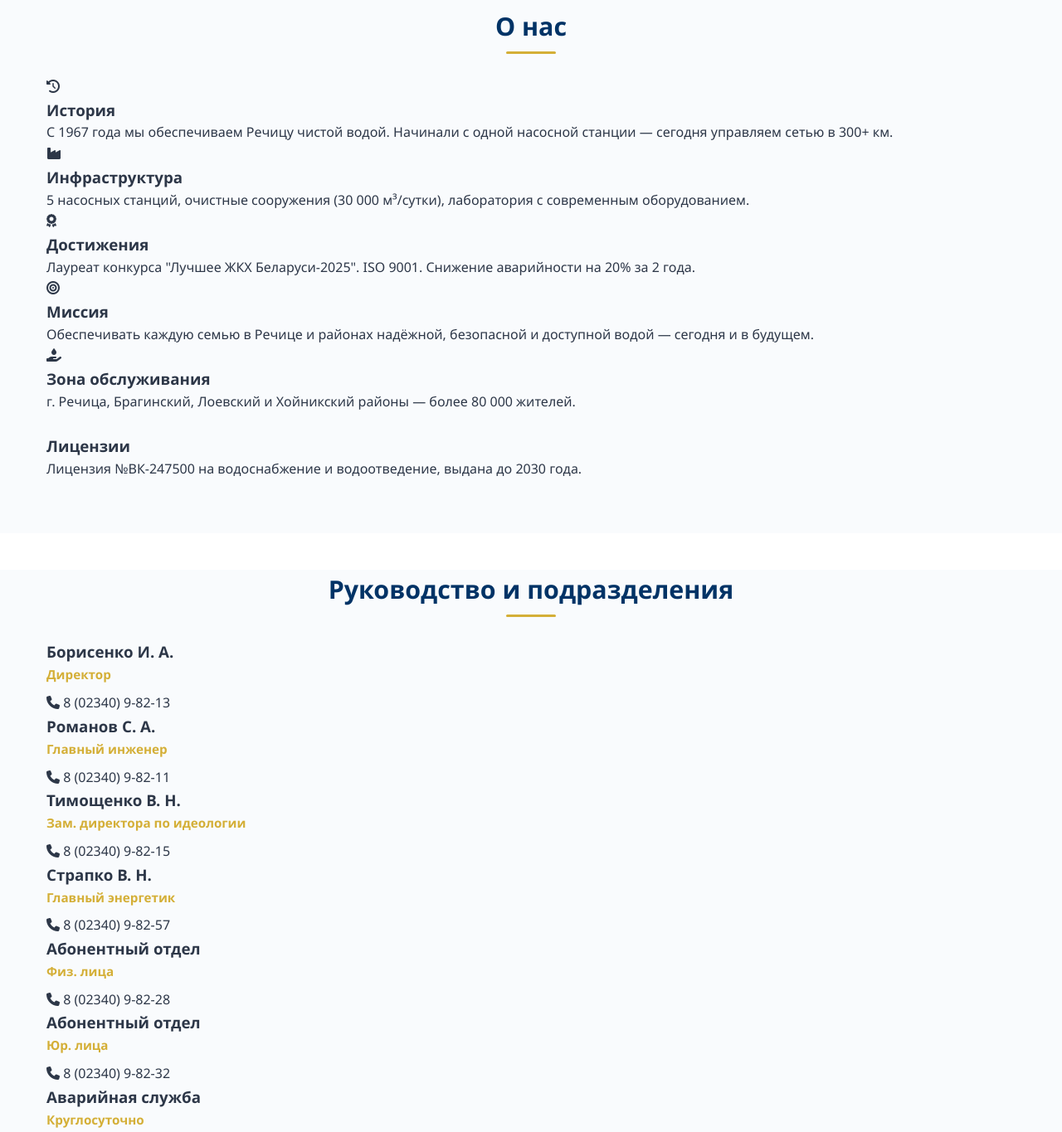
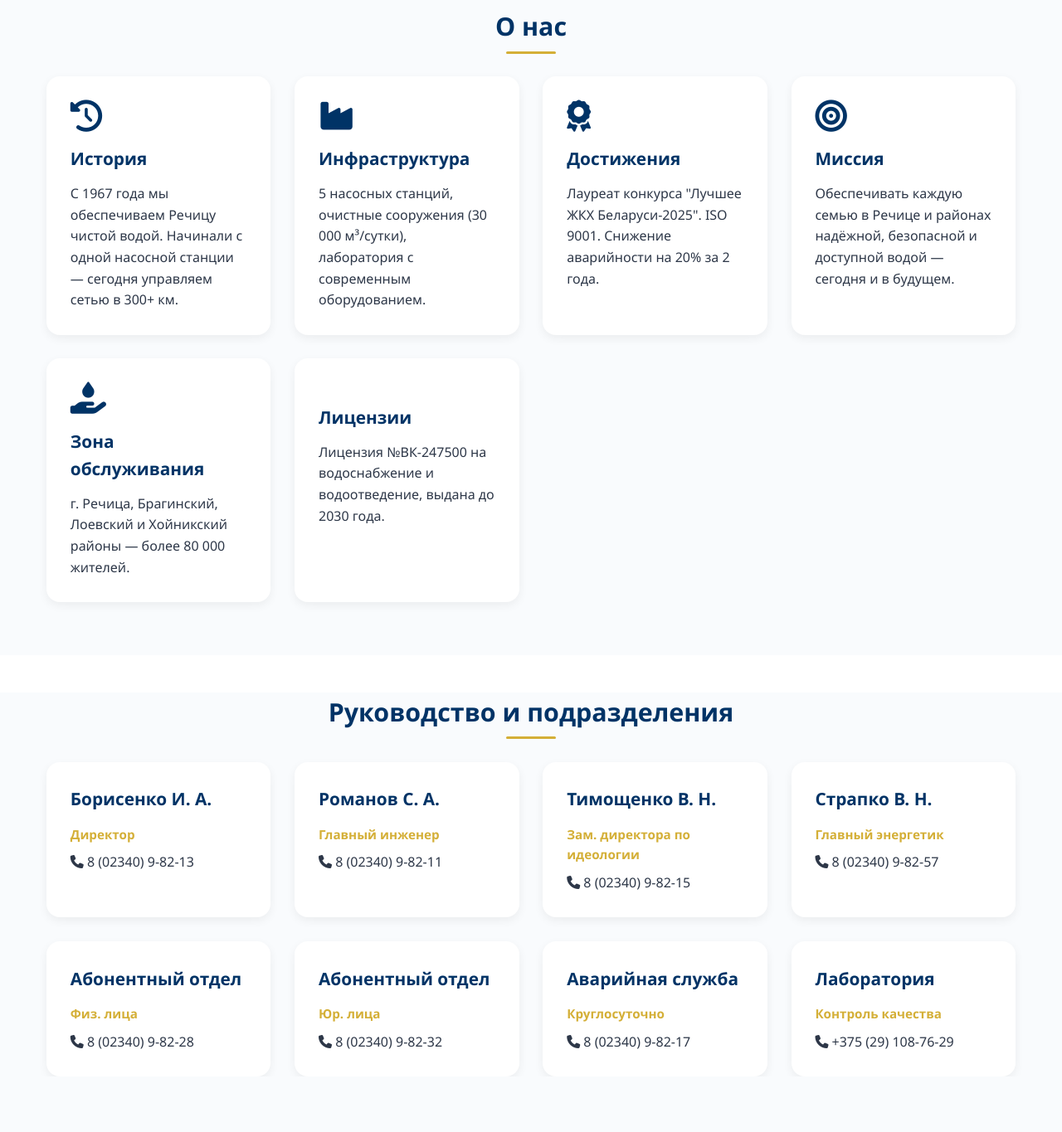
Before and after one commit to Nikita2546/-.github.io, a plain HTML site: page index.html in a window 1280 px wide. Shown: the part 1400-2765 px from the top of the page at 83% size. Drawn offline with Linux system fonts and the light colour scheme.

Commit message:
Update index.html

```diff
--- a/index.html
+++ b/index.html
@@ -9,6 +9,7 @@
     <link rel="stylesheet" href="style.css">
 </head>
 <body>
+    <!-- Модальное окно -->
     <div class="modal" id="infoModal">
         <div class="modal-content">
             <span class="close-modal">&times;</span>
@@ -17,6 +18,8 @@
             <button class="btn" id="modal-close-btn">Закрыть</button>
         </div>
     </div>
+
+    <!-- Админ-панель -->
     <div id="admin-panel" class="admin-panel hidden">
         <div class="admin-container">
             <span class="close-admin">&times;</span>
@@ -43,7 +46,9 @@
             </div>
         </div>
     </div>
-    <header class="header">
+
+    <!-- Шапка -->
+    <header class="header" id="main-header">
         <div class="container">
             <div class="logo">
                 <a href="#hero">
@@ -79,12 +84,16 @@
             </nav>
         </div>
     </header>
+
+    <!-- Баннер -->
     <section class="hero" id="hero">
         <div class="container">
             <h2 class="hero-title" data-key="hero_title">Чистая вода — основа благополучия Речицы</h2>
             <p class="hero-text" data-key="hero_text">Коммунальное предприятие «Речицаводоканал» обеспечивает надёжное водоснабжение и водоотведение более чем для 80 000 жителей города и района. Мы заботимся о качестве каждой капли и стабильности каждой трубы — с 1967 года и на годы вперёд.</p>
         </div>
     </section>
+
+    <!-- Услуги -->
     <section id="services" class="services fade-up">
         <div class="container">
             <h2 class="section-title" data-key="services_title">Наши услуги</h2>
@@ -122,83 +131,87 @@
             </div>
         </div>
     </section>
+
+    <!-- О нас -->
     <section id="about" class="about fade-up">
         <div class="container">
             <h2 class="section-title" data-key="about_title">О нас</h2>
-            <div class="about-content">
-                <div class="about-block">
-                    <i class="fas fa-history"></i>
+            <div class="services-grid">
+                <div class="service-card">
+                    <i class="fas fa-history icon-large"></i>
                     <h3 data-key="about1_title">История</h3>
                     <p data-key="about1_text">С 1967 года мы обеспечиваем Речицу чистой водой. Начинали с одной насосной станции — сегодня управляем сетью в 300+ км.</p>
                 </div>
-                <div class="about-block">
-                    <i class="fas fa-industry"></i>
+                <div class="service-card">
+                    <i class="fas fa-industry icon-large"></i>
                     <h3 data-key="about2_title">Инфраструктура</h3>
                     <p data-key="about2_text">5 насосных станций, очистные сооружения (30 000 м³/сутки), лаборатория с современным оборудованием.</p>
                 </div>
-                <div class="about-block">
-                    <i class="fas fa-award"></i>
+                <div class="service-card">
+                    <i class="fas fa-award icon-large"></i>
                     <h3 data-key="about3_title">Достижения</h3>
                     <p data-key="about3_text">Лауреат конкурса "Лучшее ЖКХ Беларуси-2025". ISO 9001. Снижение аварийности на 20% за 2 года.</p>
                 </div>
-                <div class="about-block">
-                    <i class="fas fa-bullseye"></i>
+                <div class="service-card">
+                    <i class="fas fa-bullseye icon-large"></i>
                     <h3 data-key="about4_title">Миссия</h3>
                     <p data-key="about4_text">Обеспечивать каждую семью в Речице и районах надёжной, безопасной и доступной водой — сегодня и в будущем.</p>
                 </div>
-                <div class="about-block">
-                    <i class="fas fa-hand-holding-water"></i>
+                <div class="service-card">
+                    <i class="fas fa-hand-holding-water icon-large"></i>
                     <h3 data-key="about5_title">Зона обслуживания</h3>
                     <p data-key="about5_text">г. Речица, Брагинский, Лоевский и Хойникский районы — более 80 000 жителей.</p>
                 </div>
-                <div class="about-block">
-                    <i class="fas fa-file-certificate"></i>
+                <div class="service-card">
+                    <i class="fas fa-file-certificate icon-large"></i>
                     <h3 data-key="about6_title">Лицензии</h3>
                     <p data-key="about6_text">Лицензия №ВК-247500 на водоснабжение и водоотведение, выдана до 2030 года.</p>
                 </div>
             </div>
         </div>
     </section>
+
+    <!-- Сотрудники -->
     <section id="staff" class="staff fade-up">
         <div class="container">
             <h2 class="section-title" data-key="staff_title">Руководство и подразделения</h2>
-            <div class="staff-grid">
-                <div class="staff-card">
+            <div class="services-grid">
+                <div class="service-card">
                     <h3>Борисенко И. А.</h3>
                     <p class="staff-position" data-key="director">Директор</p>
                     <p><i class="fas fa-phone"></i> 8 (02340) 9-82-13</p>
                 </div>
-                <div class="staff-card">
+                <div class="service-card">
                     <h3>Романов С. А.</h3>
                     <p class="staff-position" data-key="chief_engineer">Главный инженер</p>
                     <p><i class="fas fa-phone"></i> 8 (02340) 9-82-11</p>
                 </div>
-                <div class="staff-card">
+                <div class="service-card">
                     <h3>Тимощенко В. Н.</h3>
                     <p class="staff-position">Зам. директора по идеологии</p>
                     <p><i class="fas fa-phone"></i> 8 (02340) 9-82-15</p>
                 </div>
-                <div class="staff-card">
+                <div class="service-card">
                     <h3>Страпко В. Н.</h3>
                     <p class="staff-position">Главный энергетик</p>
                     <p><i class="fas fa-phone"></i> 8 (02340) 9-82-57</p>
                 </div>
-                <div class="staff-card">
+                <div class="service-card">
                     <h3>Абонентный отдел</h3>
                     <p class="staff-position">Физ. лица</p>
                     <p><i class="fas fa-phone"></i> 8 (02340) 9-82-28</p>
                 </div>
-                <div class="staff-card">
+                <div class="service-card">
                     <h3>Абонентный отдел</h3>
                     <p class="staff-position">Юр. лица</p>
                     <p><i class="fas fa-phone"></i> 8 (02340) 9-82-32</p>
                 </div>
-                <div class="staff-card">
+                <div class="service-card">
                     <h3>Аварийная служба</h3>
                     <p class="staff-position" data-key="emergency">Круглосуточно</p>
                     <p><i class="fas fa-phone"></i> 8 (02340) 9-82-17</p>
                 </div>
-                <div class="staff-card">
+                <div class="service-card">
                     <h3>Лаборатория</h3>
                     <p class="staff-position" data-key="lab">Контроль качества</p>
                     <p><i class="fas fa-phone"></i> +375 (29) 108-76-29</p>
@@ -206,26 +219,28 @@
             </div>
         </div>
     </section>
+
+    <!-- Новости -->
     <section id="news" class="news fade-up">
         <div class="container">
             <h2 class="section-title" data-key="news_title">Новости Речицы</h2>
             <div class="news-list">
-                <div class="news-item no-image">
+                <div class="news-item">
                     <h3 data-key="news1_title">Качество воды в Речице соответствует нормам</h3>
                     <p data-key="news1_text">По итогам ежемесячного мониторинга вода в Речице соответствует всем санитарным нормам.</p>
                     <span class="news-date">10.11.2025</span>
                 </div>
-                <div class="news-item no-image">
+                <div class="news-item">
                     <h3 data-key="news2_title">Завершён ремонт на ул. Доватора</h3>
                     <p data-key="news2_text">На участке ул. Доватора (от д. 10 до д. 22) заменено 180 метров водопроводных труб.</p>
                     <span class="news-date">07.11.2025</span>
                 </div>
-                <div class="news-item no-image">
+                <div class="news-item">
                     <h3 data-key="news3_title">Модернизация насосной станции №3</h3>
                     <p data-key="news3_text">Установлены новые насосы Grundfos. Экономия электроэнергии — 25%.</p>
                     <span class="news-date">03.11.2025</span>
                 </div>
-                <div class="news-item no-image">
+                <div class="news-item">
                     <h3 data-key="news4_title">Новые фильтры на очистных сооружениях</h3>
                     <p data-key="news4_text">Внедрена современная система доочистки сточных вод. Снижение взвешенных веществ на 40%.</p>
                     <span class="news-date">30.10.2025</span>
@@ -233,6 +248,8 @@
             </div>
         </div>
     </section>
+
+    <!-- Контакты -->
     <section id="contacts" class="contacts fade-up">
         <div class="container">
             <h2 class="section-title" data-key="contacts_title">Контакты</h2>
@@ -265,12 +282,15 @@
             </div>
         </div>
     </section>
+
+    <!-- Подвал -->
     <footer class="footer">
         <div class="container">
             <p>&copy; 2025 КПУП "Речицаводоканал". Все права защищены.</p>
             <p data-key="footer_note">Служим Речице с заботой о каждом доме и каждой капле воды.</p>
         </div>
     </footer>
+
     <script src="script.js"></script>
 </body>
 </html>
```
